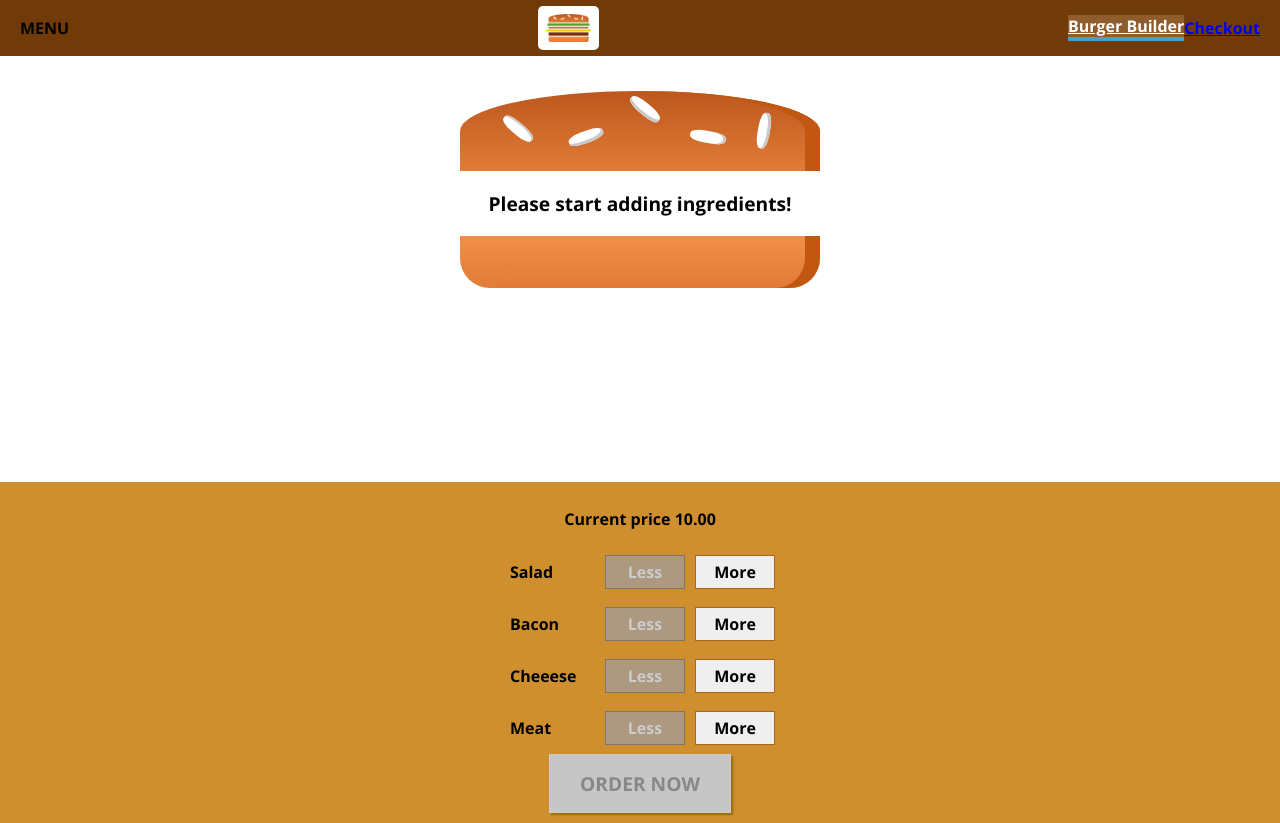
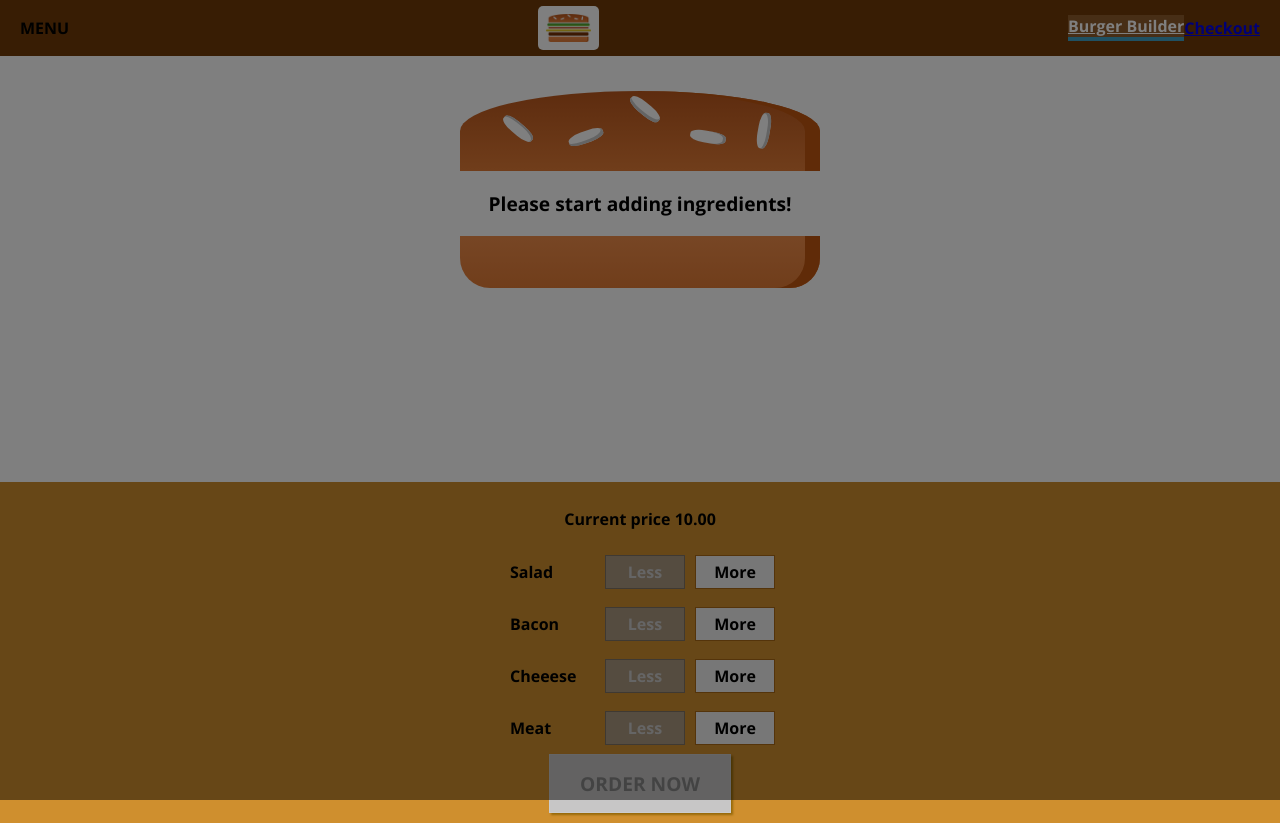
Before and after one commit to Abhishektenneti/burgerReactApplication, a React app: page / in a window 1280 px wide. Built offline with nearby package versions, Linux system fonts and the light colour scheme.

Commit message:
SideDrawerCommit

```diff
--- a/src/components/Layout/Layout.js
+++ b/src/components/Layout/Layout.js
@@ -1,4 +1,4 @@
-import React from  'react';
+import React,{Component} from  'react';
 
 import Aux from  '../../hoc/Auxi';
 import classes from './Layout.css';
@@ -6,18 +6,30 @@
 import SideDrawer from '../Navigation/SideDrawer/SideDrawer';
 
 
-const layout = (props) => (
+class Layout extends Component {
+    state = {
+        showSideDrawer : true
+    }
+
+    sideDrawerClosedHandler = () =>{
+        this.setState({showSideDrawer:false});
+    }
+
+
+    render(){
+        return(
             <Aux>
-    <div>
             <Toolbar/>
-    <SideDrawer/>
+            <SideDrawer open={this.state.showSideDrawer} closed={this.sideDrawerClosedHandler}/>
                 Here comes toolbar, sidedrawer and backdrop
-    </div>
             <main className={classes.Content}>
-        {props.children}
+                {this.props.children}
             </main>
         </Aux>
         );
 
+    }
+}
 
-export default layout;
+
+export default Layout;
--- a/src/components/Navigation/SideDrawer/SideDrawer.js
+++ b/src/components/Navigation/SideDrawer/SideDrawer.js
@@ -3,11 +3,19 @@
 import Logo from '../../Logo/Logo';
 import NavigationItems from '../NavigationItems/NavigationItems';
 import classes from './SideDrawer.css';
+import Backdrop from '../../UI/Backdrop/Backdrop';
+import Aux from '../../../hoc/Auxi';
+
 
 const sideDrawer = (props) =>{
-
+    let attachedClasses = [classes.SideDrawer,classes.Close];
+    if(props.open){
+        attachedClasses = [classes.SideDrawer,classes.Open];
+    }
     return (
-        <div className={classes.SideDrawer}>
+        <Aux>
+            <Backdrop show={props.open} clicked={props.closed}/>
+            <div className={attachedClasses.join(' ')}>
                 <div className={classes.Logo}>
                     <Logo/>
                 </div>
@@ -15,6 +23,8 @@
                     <NavigationItems/>
                 </nav>
             </div>
+        </Aux>
+
     );
 }
 
```
Lines whose indentation alone changed are shown as unchanged.
